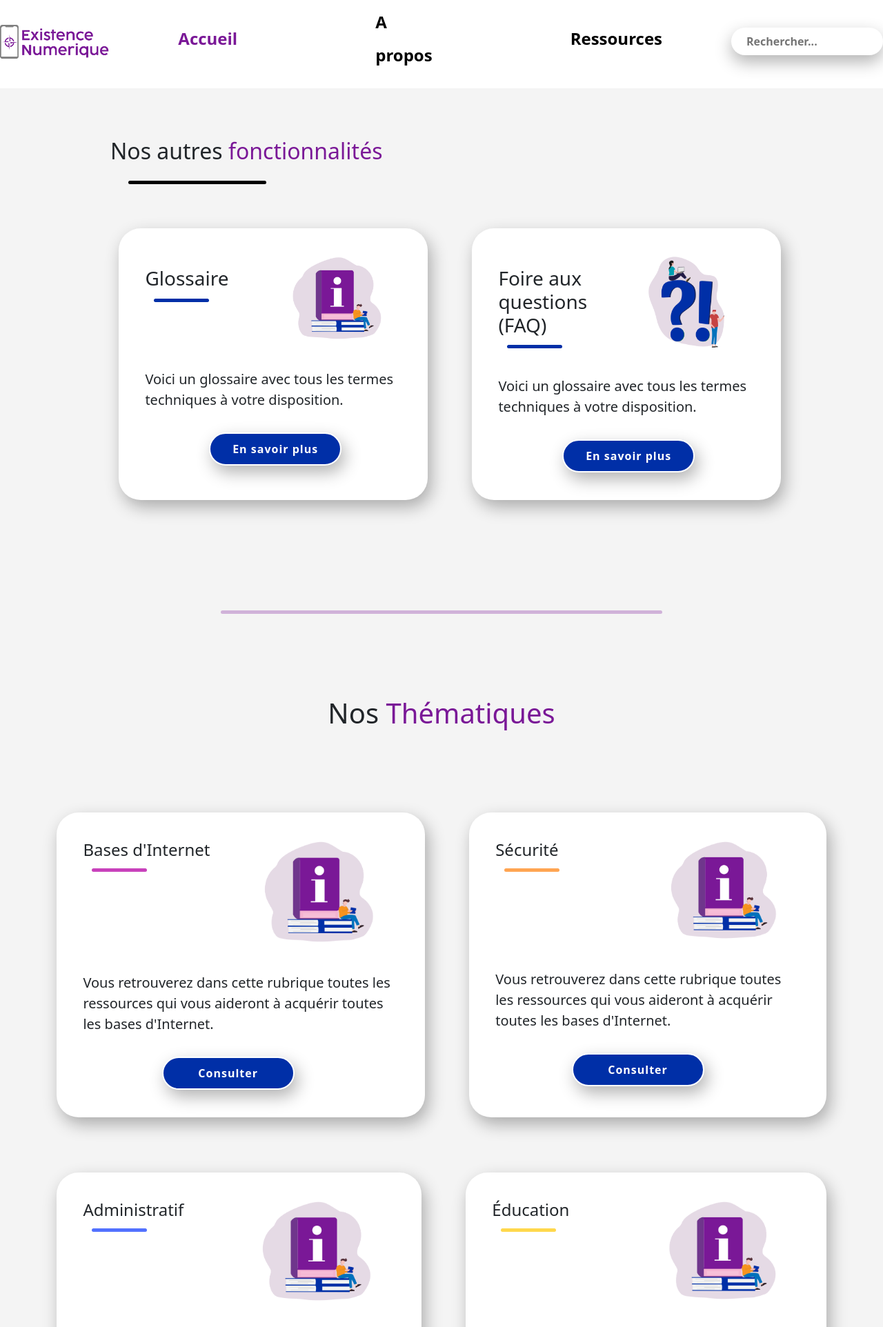
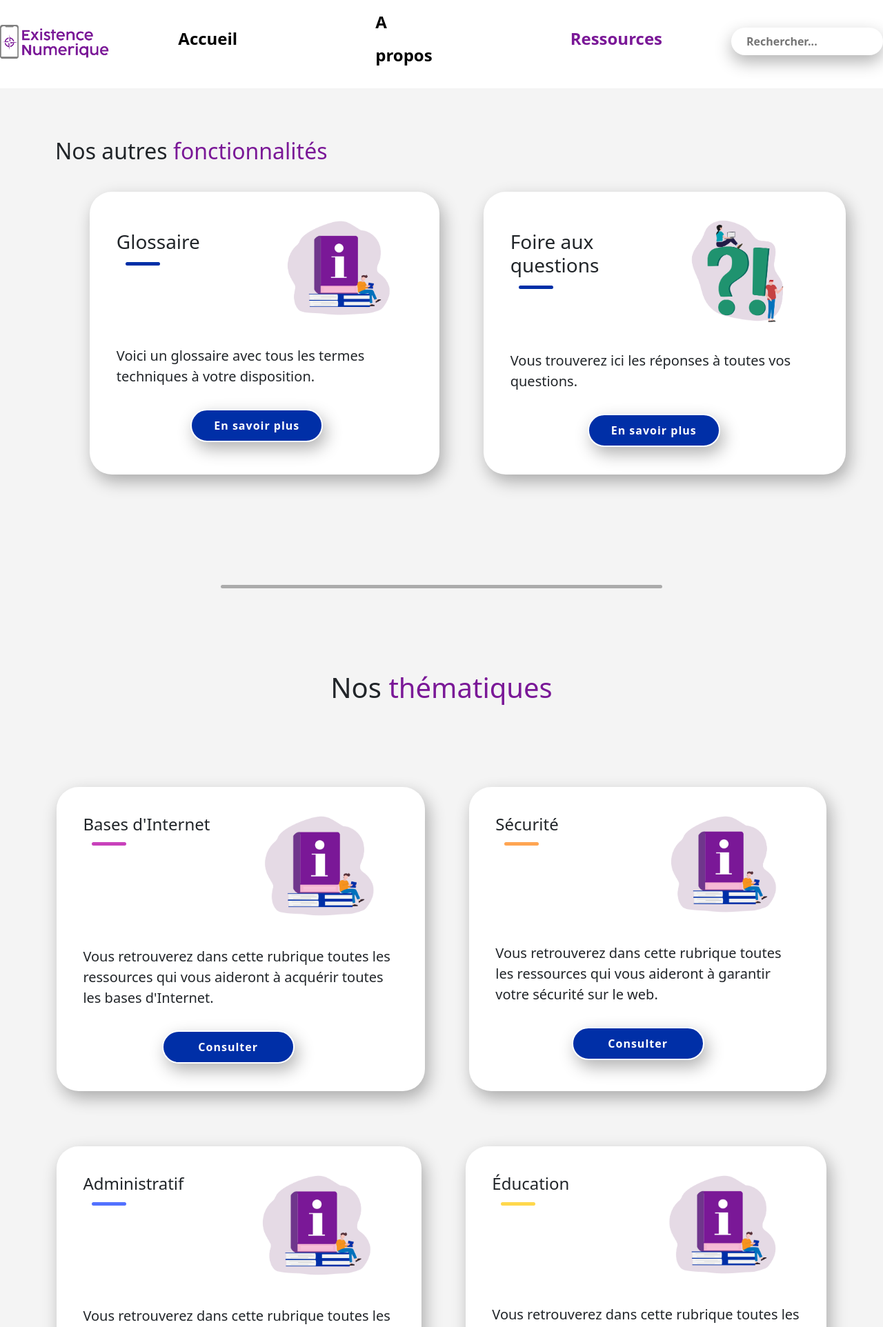
Before and after one commit to Nabil-Hosseinee/LITIS, a PHP site: page /ressource.html in a window 1280 px wide. Shown: the top 1924 px of the page at 69% size. Run offline with PHP 8.4, Linux system fonts and the light colour scheme; some libraries are stand-ins or nearby versions.

Commit message:
responsive ressource.html

```diff
--- a/assets/css/ressource.css
+++ b/assets/css/ressource.css
@@ -25,7 +25,7 @@ body {
 }
 
 .title_underline {
-    width: 80px;
+    width: 50px;
     margin-left: 1vw;
     margin-top: 1.5vh;
 }
@@ -36,6 +36,10 @@ body {
 
 .mg_r {
     margin-right: 5vw;
+}
+
+.pmg_b {
+    margin-bottom: 3rem;
 }
 
 .fonc_box {
@@ -63,6 +67,7 @@ body {
     background-color: var(--secondaire);
     border: 2px solid white;
     color: white;
+    /* a mettre dans général le letter spacing */
     letter-spacing: 1px;
     /* text-transform: uppercase; */
     margin-left: 25%;
@@ -83,7 +88,7 @@ body {
     height: 5px;
     border-radius: 16px;
     margin: 10vh auto;
-    background-color: var(--violet);
+    background-color: black;
     opacity: 0.3;
 }
 
@@ -135,3 +140,137 @@ body {
 .comm {
     background-color: #FF5276;
 }
+
+
+
+/* medias queries */
+
+@media screen and (max-width: 1400px) {
+    /* fonctionnalite */
+    .fonctionnalite {
+        padding: 10vh;
+    }
+
+    .fonctionnalite .container {
+        margin-left: 3vw;
+    }
+
+    .pmg_b {
+        margin-bottom: 1rem;
+    }
+
+    /* thématique */
+    .thematique {
+        padding: 0vh 5vw 5vh 5vw;
+    }
+}
+
+
+@media screen and (max-width: 1200px) {
+    /* fonctionnalite */
+    .fonctionnalite {
+        padding: 10vh 8vw;
+    }
+}
+
+
+@media screen and (max-width: 992px) {
+    /* fonctionnalite */
+    .fonctionnalite .container {
+        flex-direction: column;
+        margin-left: 0;
+    }
+
+    .fonc_box {
+        min-width: 100%;
+        margin: 0;
+        padding: 5vh 8vw;
+        text-align: center;
+    }
+
+    .fonc_box .bot p {
+        text-align: start;
+    }
+
+
+    .mg_b {
+        margin-bottom: 10vh;
+    }
+
+    .container button {
+        margin-left: 0;
+        min-width: 40%;
+    }
+
+
+    /* thematique */
+
+    .theme_box .bot button {
+        min-width: 60%;
+        margin-left: 20%;
+    }
+}
+
+
+@media screen and (max-width: 768px) {
+    /* thematique */
+    .line {
+        flex-direction: column;
+    }
+
+    .theme_box {
+        min-width: 100%;
+        margin: 0;
+        padding: 5vh 10vw;
+    }
+
+    .mg_b {
+        margin-bottom: 10vh;
+    }
+}
+
+
+@media screen and (max-width: 576px) {
+    /* fonctionnalite */
+    .container button {
+        margin-left: 0;
+        min-width: 60%;
+    }
+
+    .container img {
+        width: 40%;
+    }
+
+    h3 {
+        font-size: 1.3rem !important;
+    }
+
+    .fonc_box .bot p {
+        font-size: 1.1rem !important;
+    }
+
+    /* thematique */
+    .thematique h1 {
+        margin: 0;
+    }
+
+    /* bar */
+    .bar {
+        margin: 5vh auto;
+    }
+}
+
+
+@media screen and (max-width: 400px)  {
+    .fonc_box {
+        text-align: start;
+    }
+
+    .fonc_box .bot button {
+        margin-left: 15%;
+        min-width: 70%;
+    }
+
+    /* thematique */
+
+}
--- a/ressource.html
+++ b/ressource.html
@@ -17,9 +17,9 @@
         </div>
         <nav class="navbar navbar-expand-lg">
             <ul class="d-flex justify-content-center align-items-center">
-                <li><a class="active fs-4 menu__link fw-semibold" href="index.php">Accueil</a></li>
+                <li><a class="fs-4 menu__link fw-semibold" href="index.php">Accueil</a></li>
                 <li><a class="fs-4 menu__link fw-semibold" href="about.html">A propos</a></li>
-                <li><a class="fs-4 menu__link fw-semibold" href="#">Ressources</a></li>
+                <li><a class="active fs-4 menu__link fw-semibold" href="#">Ressources</a></li>
             </ul>
         </nav>
 
@@ -96,9 +96,9 @@
 
     <section class="fonctionnalite">
         <h2>Nos autres <span class="color_v">fonctionnalités</span></h2>
-        <div class="underline big_title_underline"></div>
+        <!-- <div class="underline big_title_underline"></div> -->
         <div class="container d-flex justify-content-between">
-            <div class="fonc_box mg_r">
+            <div class="fonc_box mg_r mg_b">
                 <div class="top d-flex justify-content-between">
                     <div class="title">
                         <h3>Glossaire</h3>
@@ -118,15 +118,15 @@
             <div class="fonc_box">
                 <div class="top d-flex justify-content-between">
                     <div class="title">
-                        <h3>Foire aux questions (FAQ)</h3>
+                        <h3>Foire aux questions</h3>
                         <div class="underline title_underline"></div>
                     </div>
-                    <img class="img-fluid" src="./assets/images/illustration/faq.png" alt="">
+                    <img class="img-fluid" src="./assets/images/illustration/LITIS faq.png" alt="">
                 </div>
 
                 <div class="bot">
-                    <p class="fs-5">
-                        Voici un glossaire avec tous les termes techniques à votre disposition.
+                    <p class="fs-5 pmg_b">
+                        Vous trouverez ici les réponses à toutes vos questions.
                     </p>
                     <button>En savoir plus</button>
                 </div>
@@ -143,10 +143,10 @@
     <!-- section thématique -->
 
     <section class="thematique">
-        <h1>Nos <span class="color_v">Thématiques</span></h1>
+        <h1>Nos <span class="color_v">thématiques</span></h1>
         <div class="container">
             <div class="line d-flex justify-content-between">
-                <div class="theme_box mg_r">
+                <div class="theme_box mg_r mg_b">
                     <div class="top d-flex justify-content-between">
                         <div class="title">
                             <h4>Bases d'Internet</h4>
@@ -174,7 +174,7 @@
 
                     <div class="bot">
                         <p class="fs-5">
-                            Vous retrouverez dans cette rubrique toutes les ressources qui vous aideront à acquérir toutes les bases d'Internet.
+                            Vous retrouverez dans cette rubrique toutes les ressources qui vous aideront à garantir votre sécurité sur le web.
                         </p>
                         <button>Consulter</button>
                     </div>
@@ -183,7 +183,7 @@
 
 
             <div class="line d-flex justify-content-between">
-                <div class="theme_box mg_r">
+                <div class="theme_box mg_r mg_b">
                     <div class="top d-flex justify-content-between">
                         <div class="title">
                             <h4>Administratif</h4>
@@ -194,7 +194,7 @@
 
                     <div class="bot">
                         <p class="fs-5">
-                            Vous retrouverez dans cette rubrique toutes les ressources qui vous aideront à acquérir toutes les bases d'Internet.
+                            Vous retrouverez dans cette rubrique toutes les ressources qui vous permettront de réussir vos démarches administratives.
                         </p>
                         <button>Consulter</button>
                     </div>
@@ -211,7 +211,7 @@
 
                     <div class="bot">
                         <p class="fs-5">
-                            Vous retrouverez dans cette rubrique toutes les ressources qui vous aideront à acquérir toutes les bases d'Internet.
+                            Vous retrouverez dans cette rubrique toutes les ressources en lien avec l'éducation en ligne.
                         </p>
                         <button>Consulter</button>
                     </div>
@@ -220,7 +220,7 @@
 
 
             <div class="line d-flex justify-content-between">
-                <div class="theme_box mg_r">
+                <div class="theme_box mg_r mg_b">
                     <div class="top d-flex justify-content-between">
                         <div class="title">
                             <h4>Santé</h4>
@@ -231,7 +231,7 @@
 
                     <div class="bot">
                         <p class="fs-5">
-                            Vous retrouverez dans cette rubrique toutes les ressources qui vous aideront à acquérir toutes les bases d'Internet.
+                            Vous retrouverez dans cette rubrique toutes les ressources en rapport avec la santé.
                         </p>
                         <button>Consulter</button>
                     </div>
@@ -248,7 +248,7 @@
 
                     <div class="bot">
                         <p class="fs-5">
-                            Vous retrouverez dans cette rubrique toutes les ressources qui vous aideront à acquérir toutes les bases d'Internet.
+                            Vous retrouverez dans cette rubrique toutes les ressources qui vous aideront à communiquer en ligne.
                         </p>
                         <button>Consulter</button>
                     </div>
@@ -304,4 +304,6 @@
     </footer>
 
 </body>
+
+<script src="./assets/js/script.js"></script>
 </html>
```
Also changed, not shown: assets/images/illustration/LITIS faq.png (added), 1 other file.
